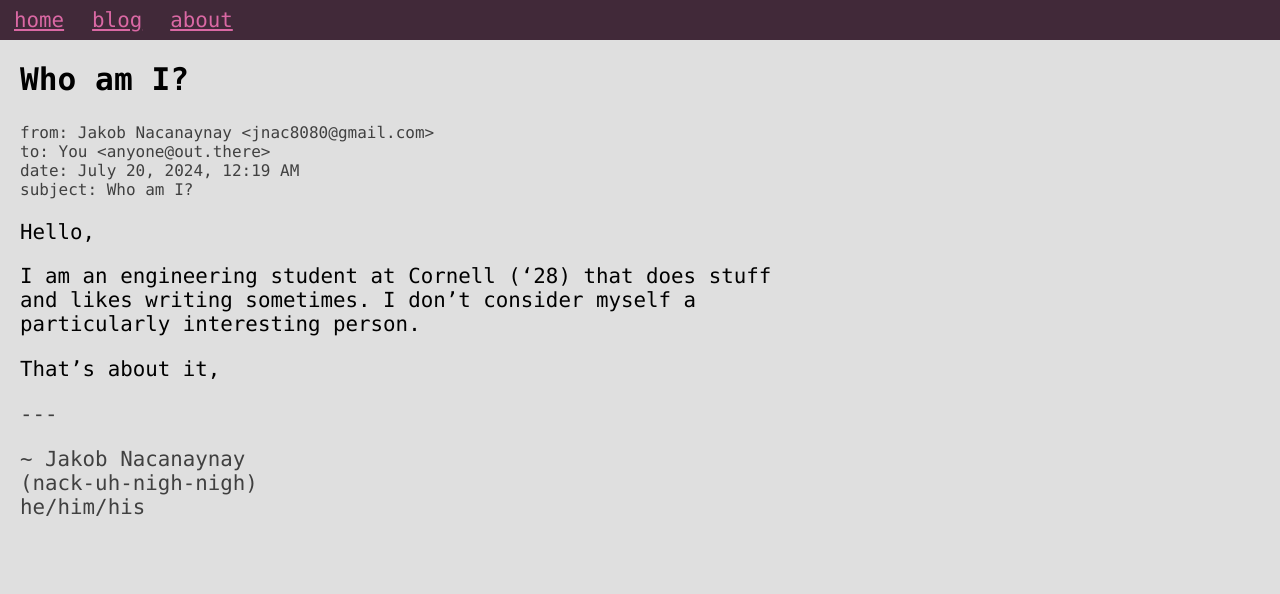
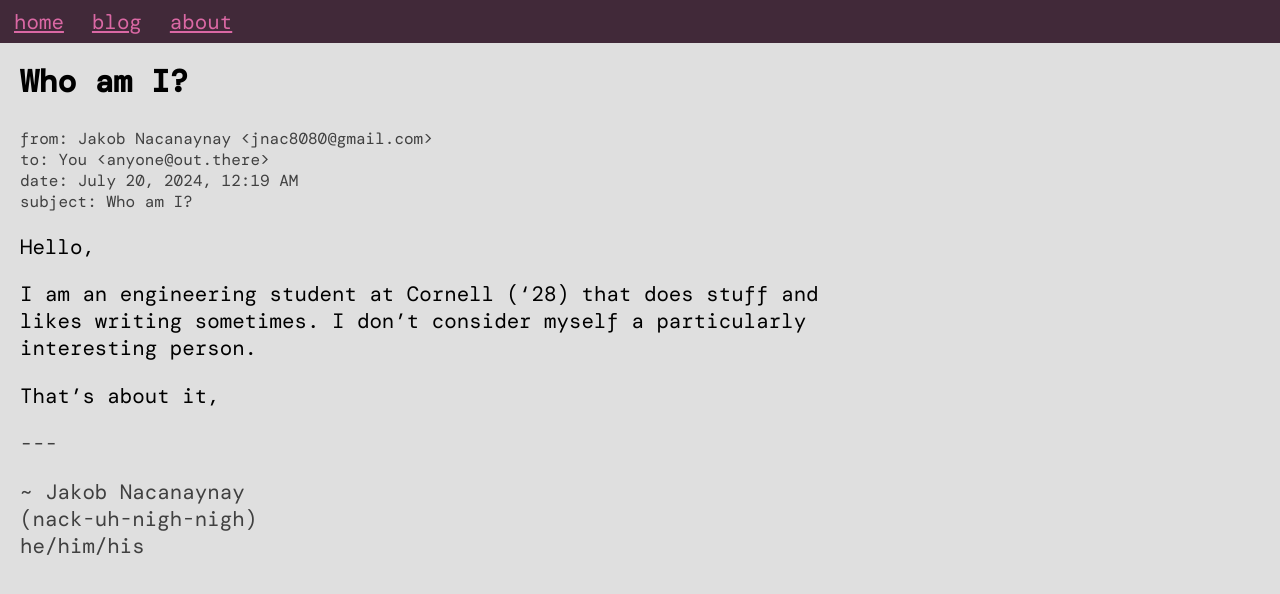
Before and after one commit to j-nac/j-nac.github.io, a Jekyll site: the page built from index.md, in a window 1280 px wide. Shown: the top 594 px of the page. Built offline with Jekyll 4.4.1, drawn with Linux system fonts in a browser that asks for light colours; some web fonts are replaced.

Commit message:
Change font

```diff
--- a/css/default.css
+++ b/css/default.css
@@ -1,3 +1,5 @@
+@import url('https://fonts.googleapis.com/css2?family=DM+Mono:ital,wght@0,300;0,400;0,500;1,300;1,400;1,500&display=swap');
+
 :root {
     --light-gray: #dfdfdf;
     --magenta: #da68a4;
@@ -9,7 +11,7 @@ body {
     margin: 0;
     background-color: var(--light-gray);
     color: #000;
-    font-family: "Lucida Console", "Courier New", monospace;
+    font-family: "DM Mono", "Lucida Console", "Courier New", monospace;
     font-size: 1.3rem;
 }
 
```
